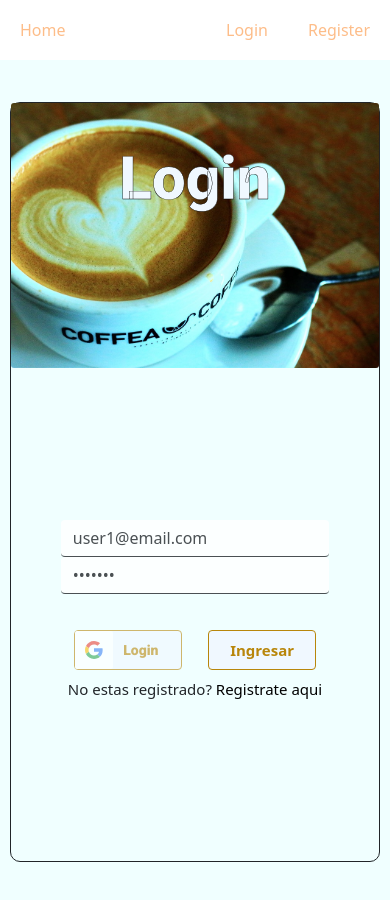
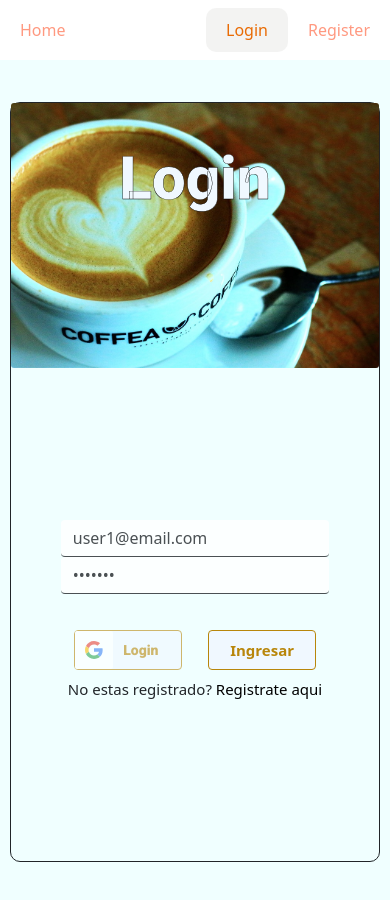
Before and after one commit to CamiloFuentesR/cafe-frontend, a React (Create React App) app: page /auth/login in a window 390 px wide. Shown: the top 900 px of the page. Built offline with nearby package versions, Linux system fonts and the light colour scheme; no server answers.

Commit message:
responsive

```diff
--- a/src/actions/auth.action.js
+++ b/src/actions/auth.action.js
@@ -34,8 +34,7 @@ export const startLoginGoogle = (id_token) => {
         try {
             dispatch(startLoading());
             await clienteAxios.post("/auth/google", { id_token })
-            console.log(id_token)
-                .then(({ data }) => {
+                .then(( {data} ) => {
                     localStorage.setItem('token', data.token)
                     dispatch(login({
                         uid: data.user.uid,
@@ -45,6 +44,7 @@ export const startLoginGoogle = (id_token) => {
                     dispatch(endLoading());
                 })
                 .catch(e => {
+                    console.log(e)
                     authMessage(e.response.data)
                     dispatch(endLoading());
                 })
--- a/src/actions/menu.action.js
+++ b/src/actions/menu.action.js
@@ -1,12 +1,10 @@
 import {clienteAxios} from '../config/axios'
 import {types} from '../types/types'
-
 
 export const startGetbyCategory = (category) => {
     return async (dispatch) => {
         await clienteAxios.get(`/products`)
         .then(({data}) =>{
-            console.log(data.products)
             dispatch(getByCategory(data.products))
         }
         )
--- a/src/components/layouts/NavBar.jsx
+++ b/src/components/layouts/NavBar.jsx
@@ -14,14 +14,13 @@ export const NavBar = () => {
         dispatch(startLogout())
     }
     return (
-        <nav className={`navbar navbar-expand-sm navbar-dark  justify-content-between sticky-top ${isLoading && 'cargandoNav'} `}>
+        <nav className={`navbar navbar-expand-sm justify-content-between sticky-top ${isLoading && 'cargandoNav'}  `}>
             <div className="navbar-nav  ">
 
-                <div className="">
+                <div className="navbar-nav ">
                     <NavLink
                         focus="false"
-                        activeClassName="active"
-                        className=" nav-link  "
+                        className=" nav-link "
                         to="/home"
                     >Home</NavLink>
 
@@ -33,15 +32,13 @@ export const NavBar = () => {
                     <>
                         <div className="">
                             <NavLink
-                                activeClassName="active"
-                                className=" nav-link  "
+                                className="nav-link  "
                                 to="/auth/login"
                             >Login</NavLink>
                         </div>
                         <div className="_nav">
                             <NavLink
-                                activeClassName="active"
-                                className=" nav-link  "
+                                className="nav-link  "
                                 to="/auth/register"
                             >Register</NavLink>
 
@@ -61,13 +58,13 @@ export const NavBar = () => {
                             >logout</button>
                         </div>
                     }
-                        {google &&
+                        {/* {google &&
                             <GoogleLogout
                                 clientId="972085407507-hep118u8486feno87qig2kjn8uelt76v.apps.googleusercontent.com"
                                 buttonText="Logout"
                                 onLogoutSuccess={handleLogout}
                             />
-                        }
+                        } */}
                     </>
                 }
             </div>
--- a/src/styles/components/__navBar.scss
+++ b/src/styles/components/__navBar.scss
@@ -2,24 +2,25 @@
     position: sticky ;
     top: 0;
     background-color: rgb(255, 255, 255);
+
 }
 .nav-item, .nav-link{
     border-radius: 10px;
     padding: 10px 20px !important;
-    color:  lighten($color: rgb(233, 107, 4), $amount: 30) !important ;
+    color:  lighten($color: rgb(255, 51, 0), $amount: 25) !important;
 
-    &:visited{
-        color: rgb(233, 107, 4) !important;
-    }
+
     &:hover{
         // background-color: rgba(199, 196, 193, 0.212) ;
         color: rgb(233, 107, 4) !important;
     }
-    &:focus{
-        // background-color: rgba(199, 196, 193, 0.212) ;
+
+}
+.nav-link.active{
+        background-color: rgba(199, 196, 193, 0.212) ;
         color: rgb(233, 107, 4) !important;
     }
-}
+
 ._nav_r{
     display: flex;
     flex-direction: row;
--- a/src/views/auth/LoginScreen.jsx
+++ b/src/views/auth/LoginScreen.jsx
@@ -29,7 +29,6 @@ export const LoginScreen = () => {
     // login google
 
     const responseGoogle = (response) => {
-        console.log(response);
         if(response){
             dispatch(startLoginGoogle(response.tokenId))
         }
```
